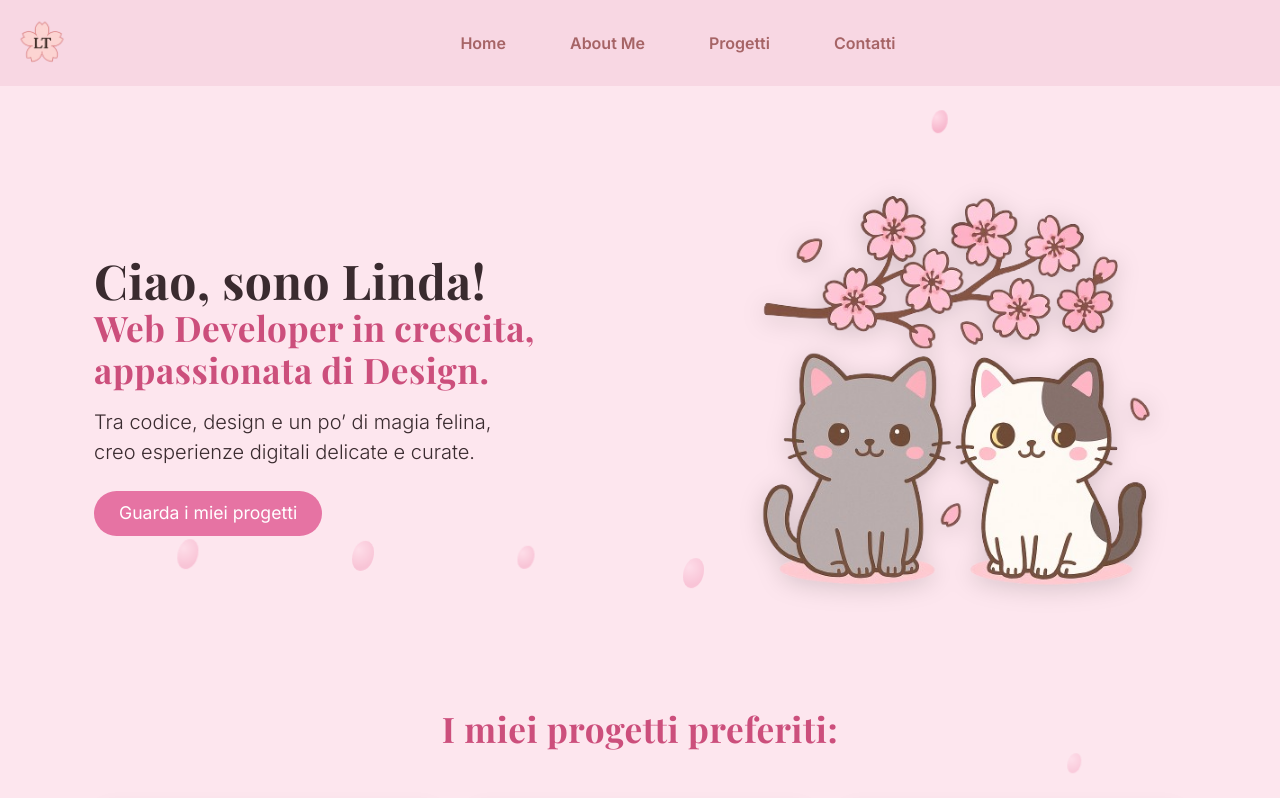
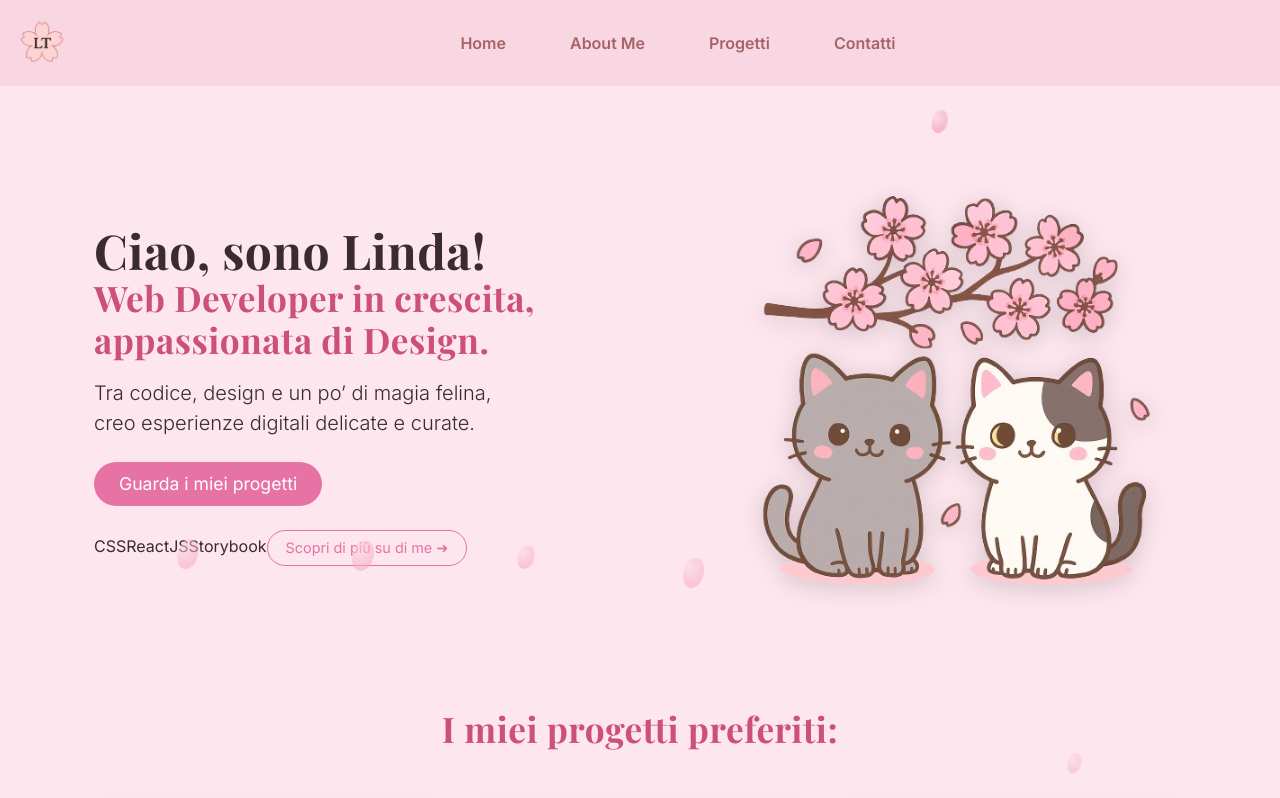
Before and after one commit to LindaTancini/LindaTancini-Portfolio, a React (Vite) app: page / in a window 1280 px wide. Shown: the top 798 px of the page. Built offline with nearby package versions, Linux system fonts and the light colour scheme.

Commit message:
feat: add skillhome

```diff
--- a/src/components/HeroSection.jsx
+++ b/src/components/HeroSection.jsx
@@ -1,8 +1,11 @@
 // Importazoni
+import { Link } from "react-router-dom";
 import catsHero from "../assets/cats-hero.png";
 
 // Hero Component
 function HeroSection() {
+  const skillshome = ["CSS", "React", "JS", "Storybook"];
+
   return (
     <section className="hero">
       <div className="container h-100 d-flex align-items-center">
@@ -17,9 +20,23 @@ function HeroSection() {
               Tra codice, design e un po’ di magia felina, creo esperienze
               digitali delicate e curate.
             </p>
-            <a href="/projects" className="btn btn-pink px-4 py-2">
+            <Link to="/projects" className="btn btn-pink px-4 py-2 mb-4">
               Guarda i miei progetti
-            </a>
+            </Link>
+            <div className="hero-skills-wrapper">
+              {skillshome.map((skill, index) => (
+                <span key={index} className="skill-home-chip">
+                  {skill}
+                </span>
+              ))}
+
+              <Link
+                to="/about"
+                className="btn btn-outline-pink hero-about-arrow"
+              >
+                Scopri di più su di me <span>➜</span>
+              </Link>
+            </div>
           </div>
 
           {/* Immagine */}
```
